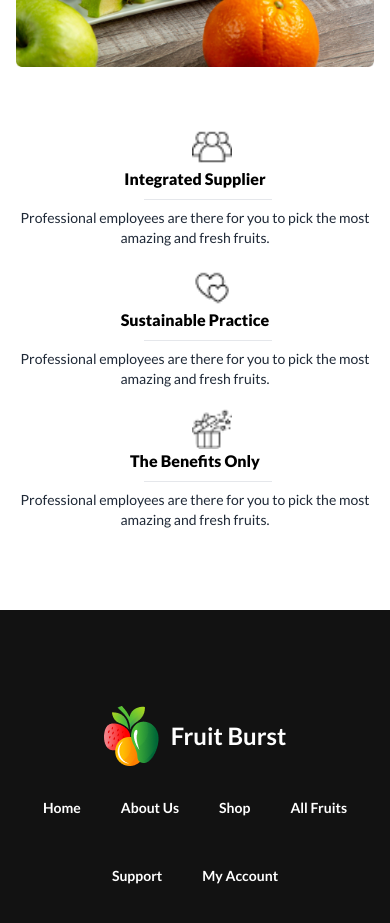
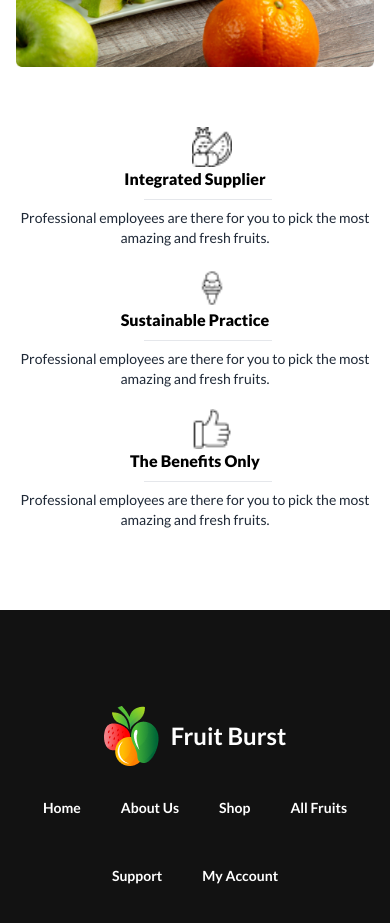
Before and after one commit to Saifulkhandaker/fruit-burst, a plain HTML site: page index.html in a window 390 px wide. Shown: the part 5380-6303 px from the top of the page. Drawn offline with nearby package versions, Linux system fonts and the light colour scheme.

Commit message:
icon added in chose us section card

```diff
--- a/index.html
+++ b/index.html
@@ -451,7 +451,7 @@
          <div class="mt-10 lg:ml-10">
           <!-- card-1 -->
           <div class="lg:flex flex-row-reverse items-center gap-8 mb-5">
-           <div><img class="ml-44 md:ml-80  lg:ml-0 w-10"  src="./images/group 1.png" alt=""></div>
+           <div><img class="ml-44 md:ml-80  lg:ml-0 w-10"  src="./images/fruit 1.png" alt=""></div>
            <div class=" lg:text-right">
              <h4 class="text-base text-black font-extrabold pb-2 ">Integrated Supplier</h4>
              <hr class="h-px w-32 ml-32 md:ml-72 lg:ml-auto bg-gray-200 border-0 dark:bg-gray-700">
@@ -460,7 +460,7 @@
          </div>
           <!-- card-2 -->
           <div class="lg:flex flex-row-reverse items-center gap-8 mb-5">
-           <div><img class="ml-44 md:ml-80  lg:ml-0 w-10"  src="./images/love 1.png" alt=""></div>
+           <div><img class="ml-44 md:ml-80  lg:ml-0 w-10"  src="./images/ice-cream 1.png" alt=""></div>
            <div class=" lg:text-right">
              <h4 class="text-base text-black font-extrabold pb-2 ">Sustainable Practice</h4>
              <hr class="h-px w-32 ml-32 md:ml-72 lg:ml-auto bg-gray-200 border-0 dark:bg-gray-700">
@@ -469,7 +469,7 @@
          </div>
           <!-- card-3 -->
           <div class="lg:flex flex-row-reverse items-center gap-8">
-           <div><img class="ml-44 md:ml-80  lg:ml-0 w-10"  src="./images/gift-box 1.png" alt=""></div>
+           <div><img class="ml-44 md:ml-80  lg:ml-0 w-10"  src="./images/like 1.png" alt=""></div>
            <div class=" lg:text-right">
              <h4 class="text-base text-black  font-extrabold pb-2 ">The Benefits Only</h4>
              <hr class="h-px w-32 ml-32 md:ml-72 lg:ml-auto bg-gray-200 border-0 dark:bg-gray-700">
```
